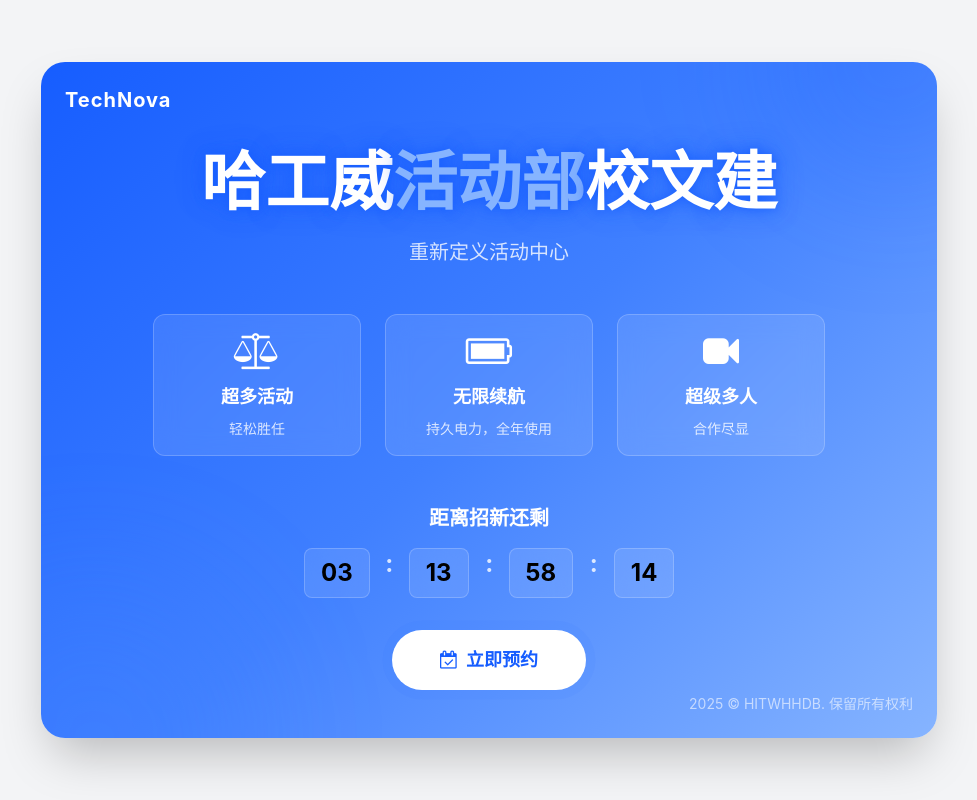
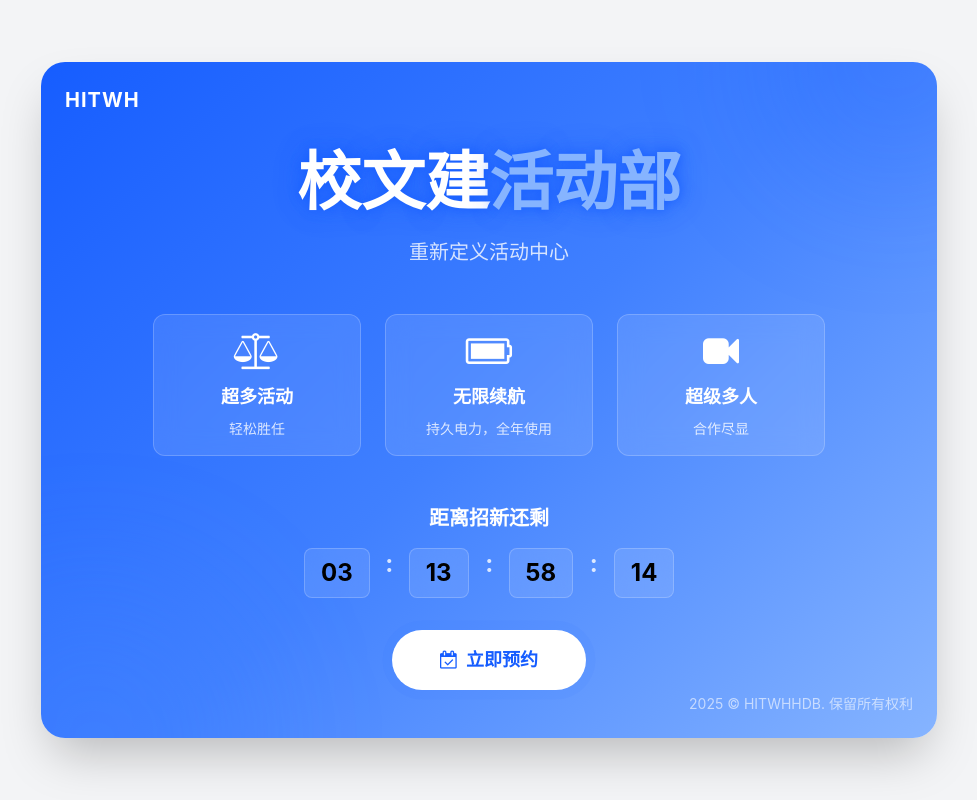
Before and after one commit to Felix-Sterling/hiwhdb, a plain HTML site: page index.html in a window 1280 px wide. Shown: the whole page, without its empty margins (151-1128 px from the left). Drawn offline with nearby package versions, Linux system fonts and the light colour scheme.

Commit message:
Update index.html

```diff
--- a/index.html
+++ b/index.html
@@ -70,13 +70,13 @@
     <div class="relative p-8 md:p-12 flex flex-col items-center">
       <!-- 品牌Logo -->
       <div class="absolute top-6 left-6">
-        <span class="text-white font-bold text-xl tracking-wider">TechNova</span>
+        <span class="text-white font-bold text-xl tracking-wider">HITWH</span>
       </div>
 
       <!-- 新品标题 -->
       <div class="text-center mb-12 mt-8">
         <h1 class="text-[clamp(2.5rem,6vw,4rem)] font-bold text-white text-shadow-glow leading-tight">
-          哈工威<span class="text-accent">活动部</span>校文建
+          校文建<span class="text-accent">活动部</span>
         </h1>
         <p class="text-white/80 mt-4 text-lg md:text-xl">重新定义活动中心</p>
       </div>
```
